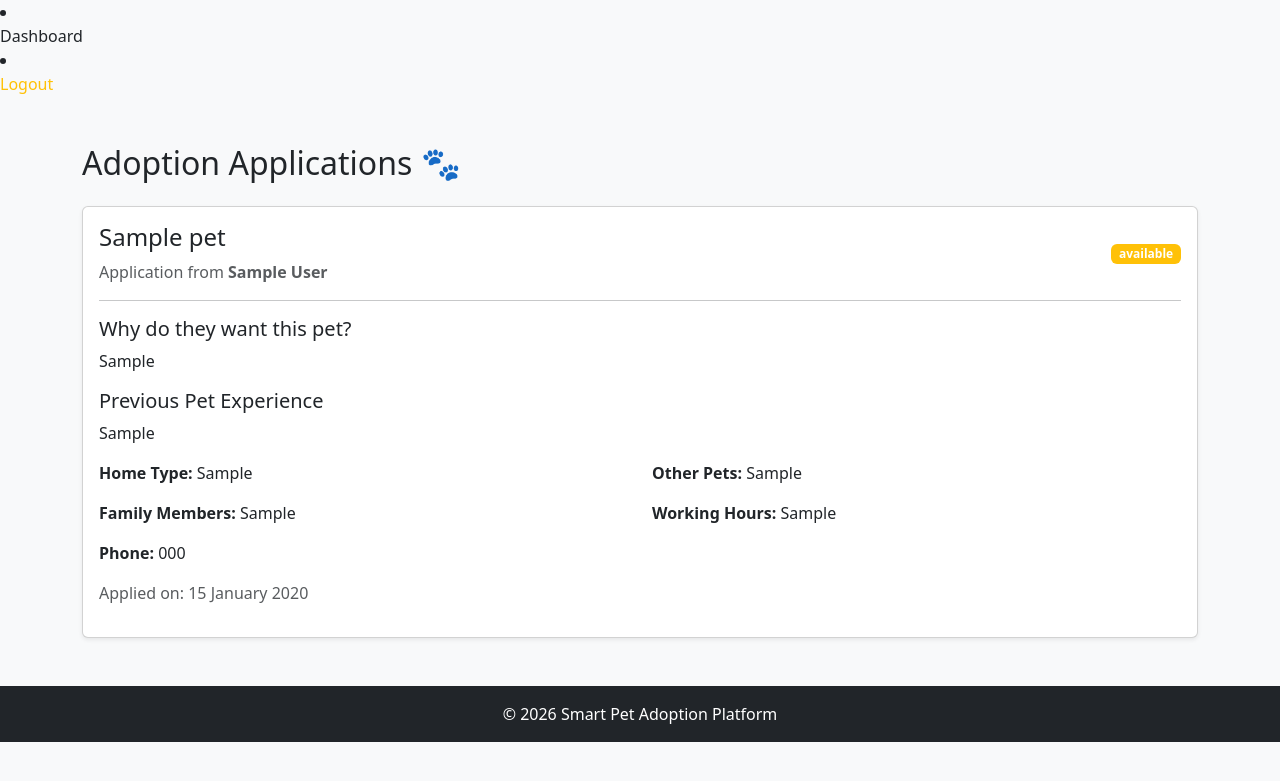
After one commit to jena-pratyush/SmartPetAdoption, a Flask app: page /applications in a window 1280 px wide. The commit adds this page. Shown: the top 781 px of the page. Run offline with Flask 3, Linux system fonts and the light colour scheme; the visitor is signed in with stand-in values (Sample User, id 1); tables that the repository leaves empty hold one stand-in row (values such as "Sample post").

Commit message:
Added a Apply for Adoption on Adopter side and view the application request on owner side.

```diff
--- a/models/__init__.py
+++ b/models/__init__.py
@@ -1,2 +1,3 @@
 from .user import User
 from .pet import Pet
+from .adoption_request import AdoptionRequest
--- a/routes/pet.py
+++ b/routes/pet.py
@@ -6,6 +6,7 @@ from werkzeug.utils import secure_filename
 
 from extensions import db
 from models.pet import Pet
+from models.adoption_request import AdoptionRequest
 
 
 pets = Blueprint("pets", __name__)
@@ -34,6 +35,80 @@ def pet_details(pet_id):
     return render_template(
         "pets/details.html",
         pet=pet
+    )
+
+@pets.route("/pets/<int:pet_id>/apply", methods=["GET", "POST"])
+def apply_for_adoption(pet_id):
+
+    if "user_id" not in session:
+        flash("Please login to apply for adoption.", "warning")
+        return redirect(url_for("auth.login"))
+
+    pet = Pet.query.get_or_404(pet_id)
+
+    # Owner cannot apply for their own pet
+    if pet.owner_id == session["user_id"]:
+        flash("You cannot apply to adopt your own pet.", "danger")
+        return redirect(url_for("pets.pet_details", pet_id=pet.id))
+
+    if pet.status != "available":
+        flash("This pet is no longer available for adoption.", "warning")
+        return redirect(url_for("pets.pet_details", pet_id=pet.id))
+
+    if request.method == "POST":
+
+        reason = request.form["reason"]
+        experience = request.form.get("experience")
+        home_type = request.form.get("home_type")
+        family_members = request.form.get("family_members")
+        other_pets = request.form.get("other_pets")
+        working_hours = request.form.get("working_hours")
+        phone = request.form["phone"]
+
+        new_request = AdoptionRequest(
+            pet_id=pet.id,
+            adopter_id=session["user_id"],
+            reason=reason,
+            experience=experience,
+            home_type=home_type,
+            family_members=family_members,
+            other_pets=other_pets,
+            working_hours=working_hours,
+            phone=phone
+        )
+
+        db.session.add(new_request)
+        db.session.commit()
+
+        flash("Adoption request submitted successfully!", "success")
+
+        return redirect(
+            url_for("pets.pet_details", pet_id=pet.id)
+        )
+
+    return render_template(
+        "pets/apply.html",
+        pet=pet
+    )
+
+@pets.route("/applications")
+def applications():
+
+    if "user_id" not in session:
+        flash("Please login first.", "warning")
+        return redirect(url_for("auth.login"))
+
+    requests = (
+        AdoptionRequest.query
+        .join(Pet)
+        .filter(Pet.owner_id == session["user_id"])
+        .order_by(AdoptionRequest.created_at.desc())
+        .all()
+    )
+
+    return render_template(
+        "pets/applications.html",
+        requests=requests
     )
 
 @pets.route("/pets/<int:pet_id>/edit", methods=["GET", "POST"])
--- a/templates/dashboard.html
+++ b/templates/dashboard.html
@@ -28,6 +28,12 @@
 📋 My Applications
 </a>
 
+<a
+    href="{{ url_for('pets.applications') }}"
+    class="btn btn-primary">
+    Adoption Applications
+</a>
+
 <a href="/logout" class="list-group-item text-danger">
 Logout
 </a>
--- /dev/null
+++ b/templates/pets/applications.html
@@ -0,0 +1,110 @@
+{% extends "layouts/base.html" %}
+
+{% block title %}Adoption Applications{% endblock %}
+
+{% block content %}
+
+<div class="container mt-5">
+
+    <h2 class="mb-4">Adoption Applications 🐾</h2>
+
+    {% if requests %}
+
+        {% for request in requests %}
+
+        <div class="card shadow-sm mb-4">
+
+            <div class="card-body">
+
+                <div class="d-flex justify-content-between align-items-center">
+
+                    <div>
+                        <h4>{{ request.pet.name }}</h4>
+
+                        <p class="text-muted mb-0">
+                            Application from
+                            <strong>{{ request.adopter.full_name }}</strong>
+                        </p>
+                    </div>
+
+                    <span class="badge bg-warning">
+                        {{ request.status }}
+                    </span>
+
+                </div>
+
+                <hr>
+
+                <h5>Why do they want this pet?</h5>
+
+                <p>
+                    {{ request.reason }}
+                </p>
+
+                <h5>Previous Pet Experience</h5>
+
+                <p>
+                    {{ request.experience or "Not provided" }}
+                </p>
+
+                <div class="row">
+
+                    <div class="col-md-6">
+
+                        <p>
+                            <strong>Home Type:</strong>
+                            {{ request.home_type or "Not provided" }}
+                        </p>
+
+                        <p>
+                            <strong>Family Members:</strong>
+                            {{ request.family_members or "Not provided" }}
+                        </p>
+
+                    </div>
+
+                    <div class="col-md-6">
+
+                        <p>
+                            <strong>Other Pets:</strong>
+                            {{ request.other_pets or "None" }}
+                        </p>
+
+                        <p>
+                            <strong>Working Hours:</strong>
+                            {{ request.working_hours or "Not provided" }}
+                        </p>
+
+                    </div>
+
+                </div>
+
+                <p>
+                    <strong>Phone:</strong>
+                    {{ request.phone }}
+                </p>
+
+                <p class="text-muted">
+                    Applied on:
+                    {{ request.created_at.strftime("%d %B %Y") }}
+                </p>
+
+            </div>
+
+        </div>
+
+        {% endfor %}
+
+    {% else %}
+
+        <div class="alert alert-info">
+
+            You don't have any adoption applications yet.
+
+        </div>
+
+    {% endif %}
+
+</div>
+
+{% endblock %}
```
Also changed, not shown: models/adoption_request.py (added, +59 -0 lines), templates/pets/apply.html (added, +114 -0 lines), templates/pets/details.html (+29 -0 lines).
